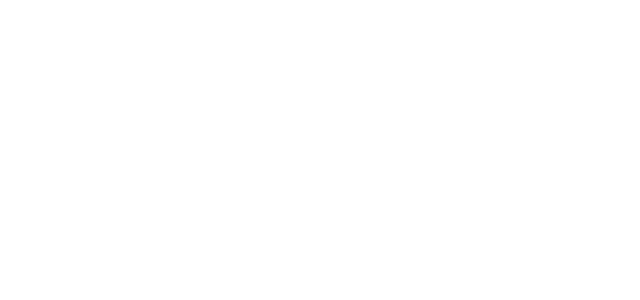
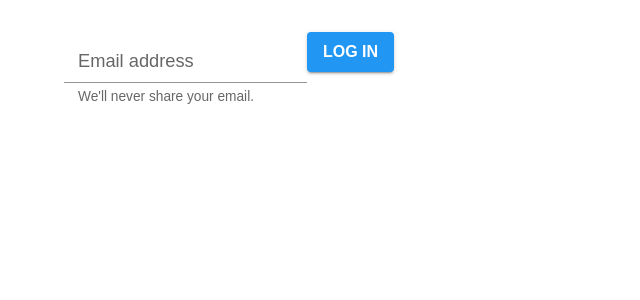
Before and after one commit to t2wTeam/Time2Work, a React (Create React App) app in the folder client/: page / in a window 1280 px wide. Shown: the top 300 px of the page, without its empty margins (0-640 px from the left). Built offline with nearby package versions, Linux system fonts and the light colour scheme.

Commit message:
Login page WIP

```diff
--- a/client/src/App.tsx
+++ b/client/src/App.tsx
@@ -5,6 +5,7 @@
 import { CssBaseline, useMediaQuery } from "@mui/material"
 import { QueryClient, QueryClientProvider } from "react-query"
 import { ReactQueryDevtools } from "react-query/devtools"
+import HomePage from './Pages/HomePage';
 
 
 const queryClient = new QueryClient({
@@ -48,6 +49,7 @@
                 <QueryClientProvider client={queryClient}>
                     <ThemeProvider theme={theme}>
                         <CssBaseline />
+                        <HomePage />
                         <ReactQueryDevtools />
                     </ThemeProvider>
                 </QueryClientProvider>
--- a/client/src/Pages/HomePage.tsx
+++ b/client/src/Pages/HomePage.tsx
@@ -1,14 +1,32 @@
-import { Container, Paper } from '@mui/material';
+import { Box, Container, Paper, TextField, Button, FormControl, FormHelperText, Input, InputLabel } from '@mui/material';
+
+let HomePage = () => {
+    const submit = (e: any) => {
+        e && e.preventDefault();
+        console.log(e)
+    }
 
 
-
-
-
-let HomePage = () => {
     return (
         <Container style={{ height: "90vh", minWidth: "90%", marginTop: "2rem" }} >
-            <Paper elevation={10} sx={{ height: "100%", width: "100%" }}>
-            </Paper>
+            <Box
+                component="form"
+                onSubmit={submit}
+                // sx={{
+                //     '& > :not(style)': { m: 1, width: '25ch' },
+                // }}
+                noValidate
+                autoComplete="off"
+            >
+                <FormControl>
+                    <InputLabel htmlFor="my-input">Email address</InputLabel>
+                    <Input name="blabla" aria-describedby="my-helper-text" />
+                    <FormHelperText id="my-helper-text">We'll never share your email.</FormHelperText>
+                </FormControl>
+                <FormControl>
+                    <Button type="submit" variant="contained">Log In</Button>
+                </FormControl>
+            </Box>
         </Container>
     )
 }
```
